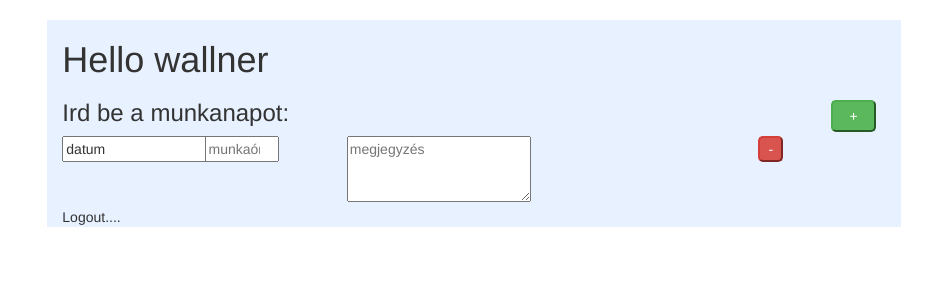
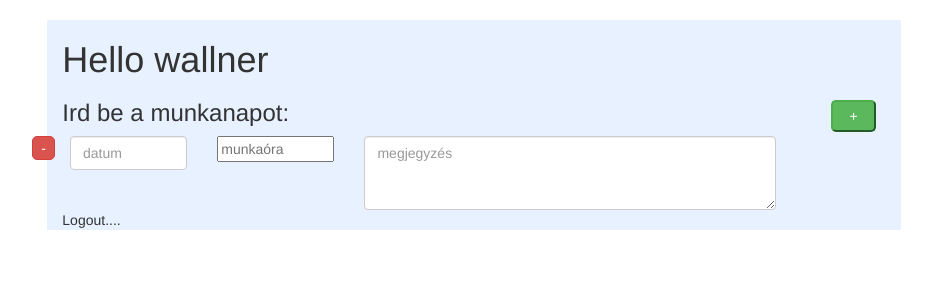
Before and after one commit to wallnerdavid/nyilvantarto_flask, a Flask app: page /nyilvantarto in a window 1280 px wide. Shown: the part 56-356 px from the top of the page, without its empty margins (166-1098 px from the left). Run offline with Flask 2, Linux system fonts and the light colour scheme; some libraries are stand-ins or nearby versions.

Commit message:
ez már a javított de még lehet kell javítani

```diff
--- a/static/js/app.js
+++ b/static/js/app.js
@@ -1,3 +1,9 @@
+/*jshint esnext: true */
+/*jshint devel: true */
+/*jslint node: true */
+/*jslint browser: true */
+/*jslint jquery: true */
+
 
   function switchMenu(clickedId) {
      console.log(clickedId+" megnyomva....");
@@ -14,8 +20,19 @@
 
 function addMunkanap() {
 	$('#munkanapItems').append(`
-	<div>HELLO</div>
+	    <div class="new_munkanap row">
+        <button class="remove btn btn-danger" onclick="removeMunkanap(this.id)">-</button>
+        <div class="col-xs-6 col-sm-2">
+        <input type="text" placeholder="datum" class="datum_mezo form-control" >
+      </div>
+        <div class="col-xs-6 col-sm-2">
+        <input type="number" min="0.5" max="12" step="0.5" class="munkaora form-control" placeholder="munkaóra">
+      </div>
+        <div class="col-xs-12 col-sm-6">
+        <textarea rows="3" class="form-control" placeholder="megjegyzés"></textarea>
+      </div>
+    </div>
 
-		`);
+	`);
 
 }
--- a/templates/index.html
+++ b/templates/index.html
@@ -32,18 +32,18 @@
   <div class="munkanapok">
    <h3>Ird be a munkanapot: </h3>
   <form id="munkanapItems" class="row">
-    <div class="new_munkanap">
+    <div class="new_munkanap row">
+    <button class="remove btn btn-danger" onclick="removeMunkanap(this.id)">-</button>
     <div class="col-xs-6 col-sm-2">
-      <input type="text" value="datum">
+      <input type="text" placeholder="datum" class="datum_mezo form-control" >
     </div>
      <div class="col-xs-6 col-sm-2">
-        <input type="number" min="0.5" max="12" step="0.5" placeholder="munkaóra">
+        <input type="number" min="0.5" max="12" step="0.5" class="munkaora form_control" placeholder="munkaóra">
     </div>
     <div class="col-xs-12 col-sm-6">
-      <textarea rows="3" placeholder="megjegyzés"></textarea>
+      <textarea rows="3" class="form-control" placeholder="megjegyzés"></textarea>
     </div>
     </div>
-  <button class="remove btn-danger" onclick="removeMunkanap(this.id)">-</button>
   </form>
     </div>
 </div>
```
